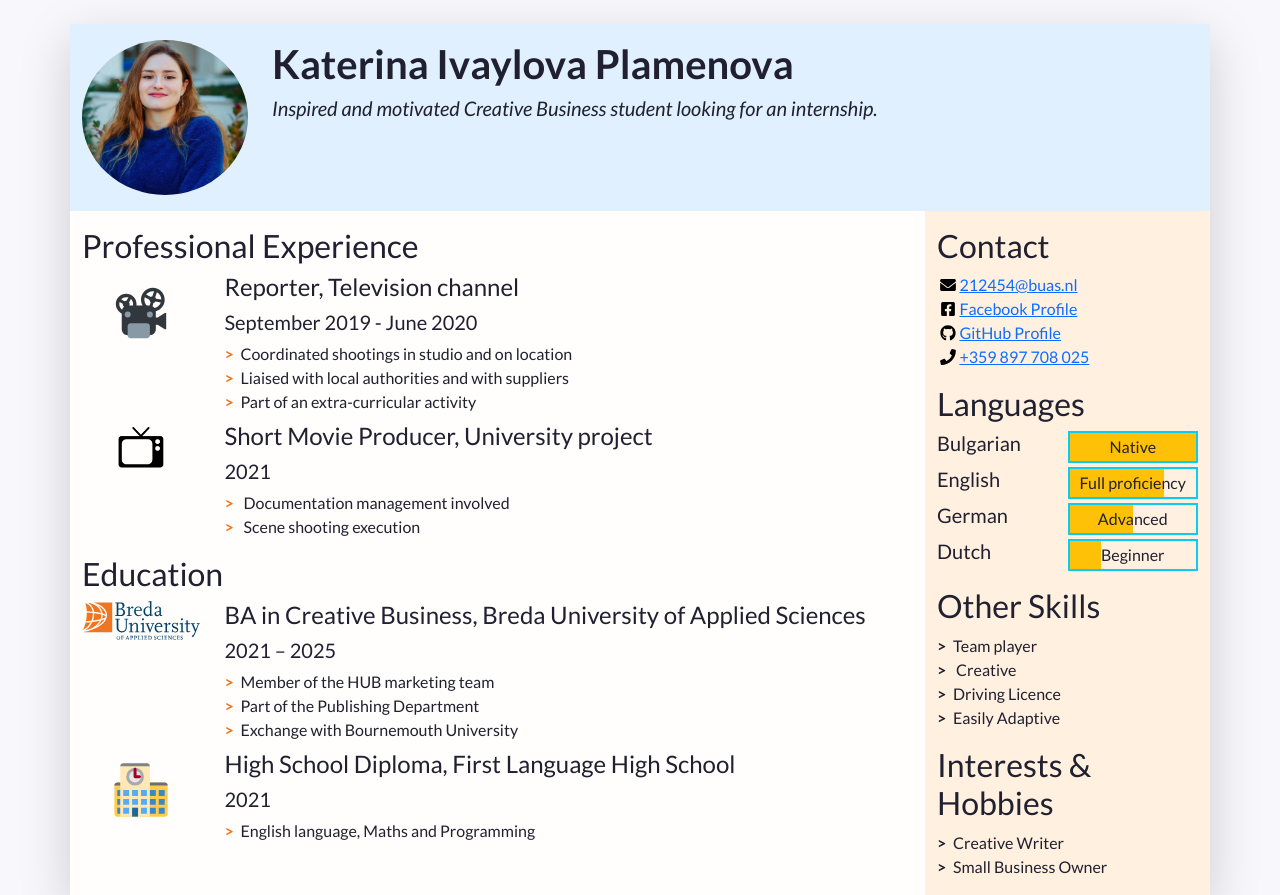
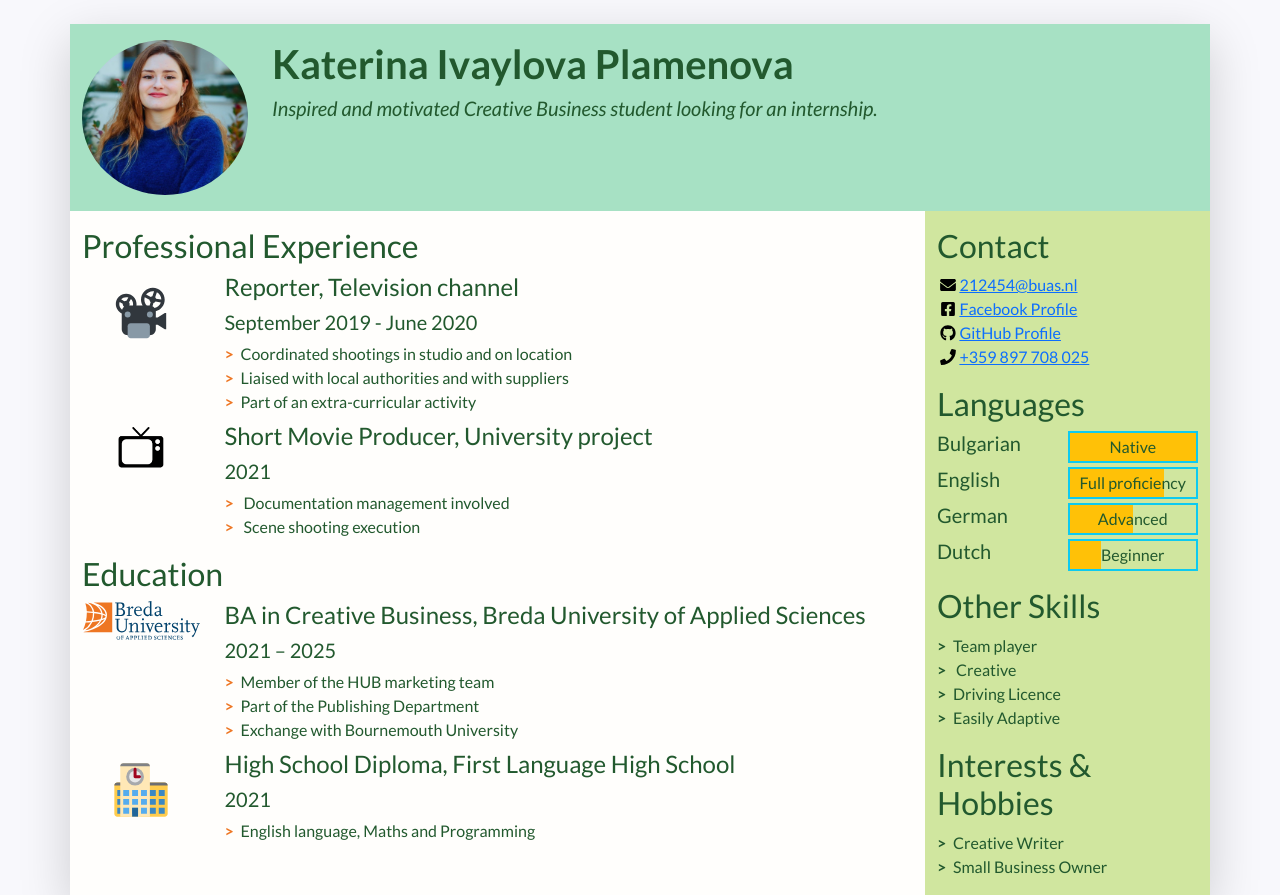
Before and after one commit to Katitoo/Buas-CV, a plain HTML site: page index.html in a window 1280 px wide. Shown: the top 895 px of the page. Drawn offline with nearby package versions, Linux system fonts and the light colour scheme.

Commit message:
Update styles.css

```diff
--- a/css/styles.css
+++ b/css/styles.css
@@ -6,15 +6,15 @@
 /* Styles for the body */
 
 body {
-	font-family: Lato, "Open Sans", Roboto, "Segoe UI", "Helvetica Neue", Helvetica, Arial, sans-serif;
-	color: #202030;
+	font-family: Lato, "Open Sans", Roboto, "Segoe UI", "Helvetica Neue", Helvetica, 'Times New Roman', Times, serif, sans-serif;
+	color: #22592e;
 	background-color: #f8f8fc;
 }
 
 /* Styles for custom classes in the document. (There are more, try to find them out!) */
 
 .resume-header {
-    background-color: #e0f0ff;
+    background-color: #a7e1c4;
 }
 
 .resume-main {
@@ -22,7 +22,7 @@ body {
 }
 
 .resume-aside {
-	background-color: #fff0e0;
+	background-color: #d0e69f;
 }
 
 /* Styles for lists in the document */
```
